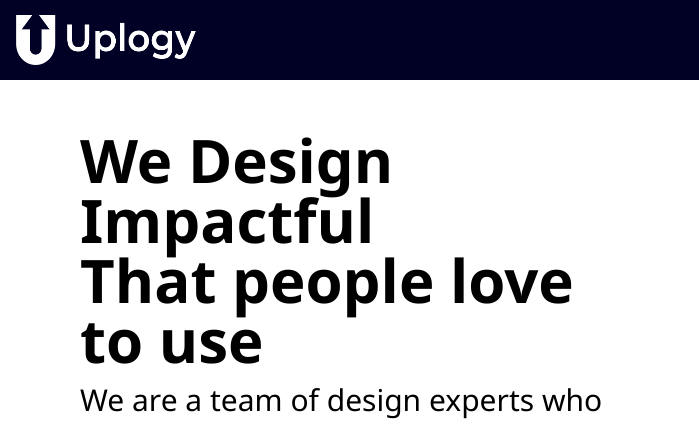
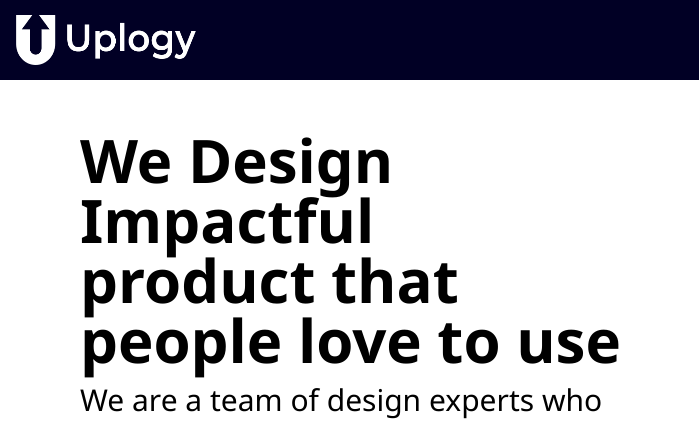
Before and after one commit to JalajPathak18/JalajPathak18.github.io, a plain HTML site: page Index.html in a window 1280 px wide. Shown: the top 426 px of the page, 0-699 px from the left. Drawn offline with Linux system fonts and the light colour scheme.

Commit message:
Update Index.html

```diff
--- a/Index.html
+++ b/Index.html
@@ -21,7 +21,7 @@
       <section id="leftsection">
         <h1 id="header">
           We Design <strong>Impactful</strong> <br />
-          That people love to use
+           product that people love to use
         </h1>
         <p id="headerpara">
           We are a team of design experts who have experience in improving
```
